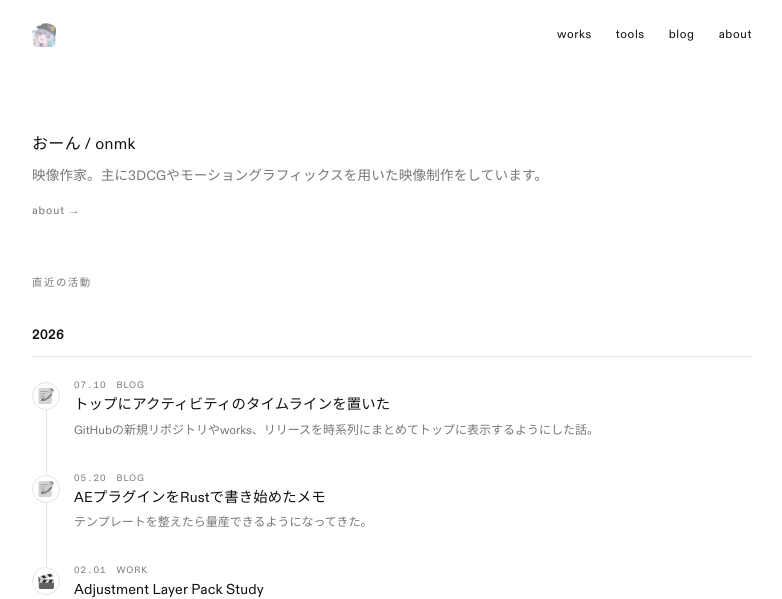
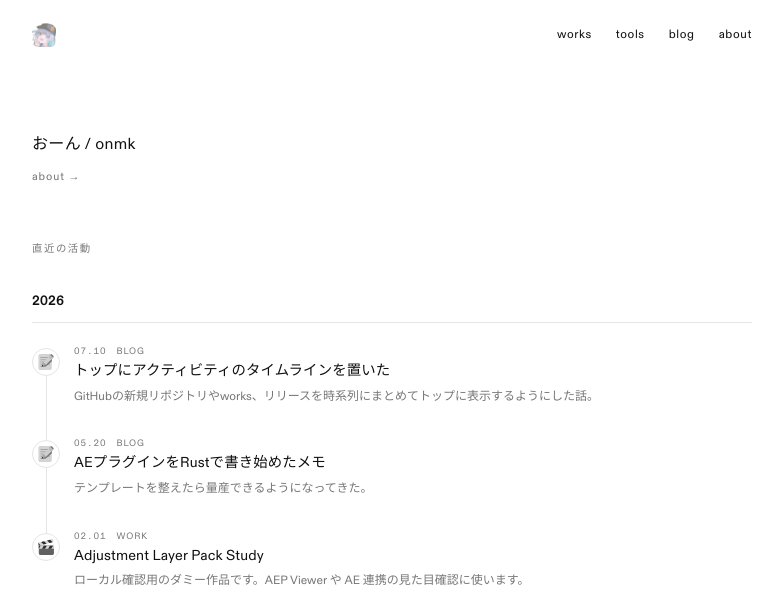
Before and after one commit to onmokoworks/onmk.work, an Astro site: page / in a window 1280 px wide. Shown: the top 599 px of the page, without its empty margins (248-1030 px from the left). Built offline with nearby package versions, Linux system fonts and the light colour scheme; Astro itself is replaced by a stand-in of ours; no server answers.

Commit message:
Refine profile headings

```diff
--- a/src/pages/about.astro
+++ b/src/pages/about.astro
@@ -6,7 +6,7 @@ import Layout from "../layouts/Layout.astro";
   <div class="container about-page">
 
     <div class="about-section profile">
-      <p class="profile-name">おーん/onmk</p>
+      <p class="profile-name">おーん / onmk</p>
       <div class="profile-links">
         <a href="https://x.com/onmokoworks" target="_blank" rel="noopener" class="profile-link">X</a>
         <a href="https://www.instagram.com/onmokoworks/" target="_blank" rel="noopener" class="profile-link">Instagram</a>
--- a/src/pages/index.astro
+++ b/src/pages/index.astro
@@ -22,7 +22,6 @@ const fmtDate = (iso: string) => {
   <div class="container">
     <section class="intro">
       <p class="intro-name">おーん / onmk</p>
-      <p class="intro-text">映像作家。主に3DCGやモーショングラフィックスを用いた映像制作をしています。</p>
       <a href="/about" class="intro-more">about →</a>
     </section>
 
@@ -84,13 +83,6 @@ const fmtDate = (iso: string) => {
     font-size: 1rem;
     font-weight: 500;
     letter-spacing: 0.02em;
-    margin-bottom: 10px;
-  }
-  .intro-text {
-    font-size: 0.85rem;
-    line-height: 1.8;
-    color: var(--text-sub);
-    letter-spacing: 0.01em;
     margin-bottom: 14px;
   }
   .intro-more {
```
